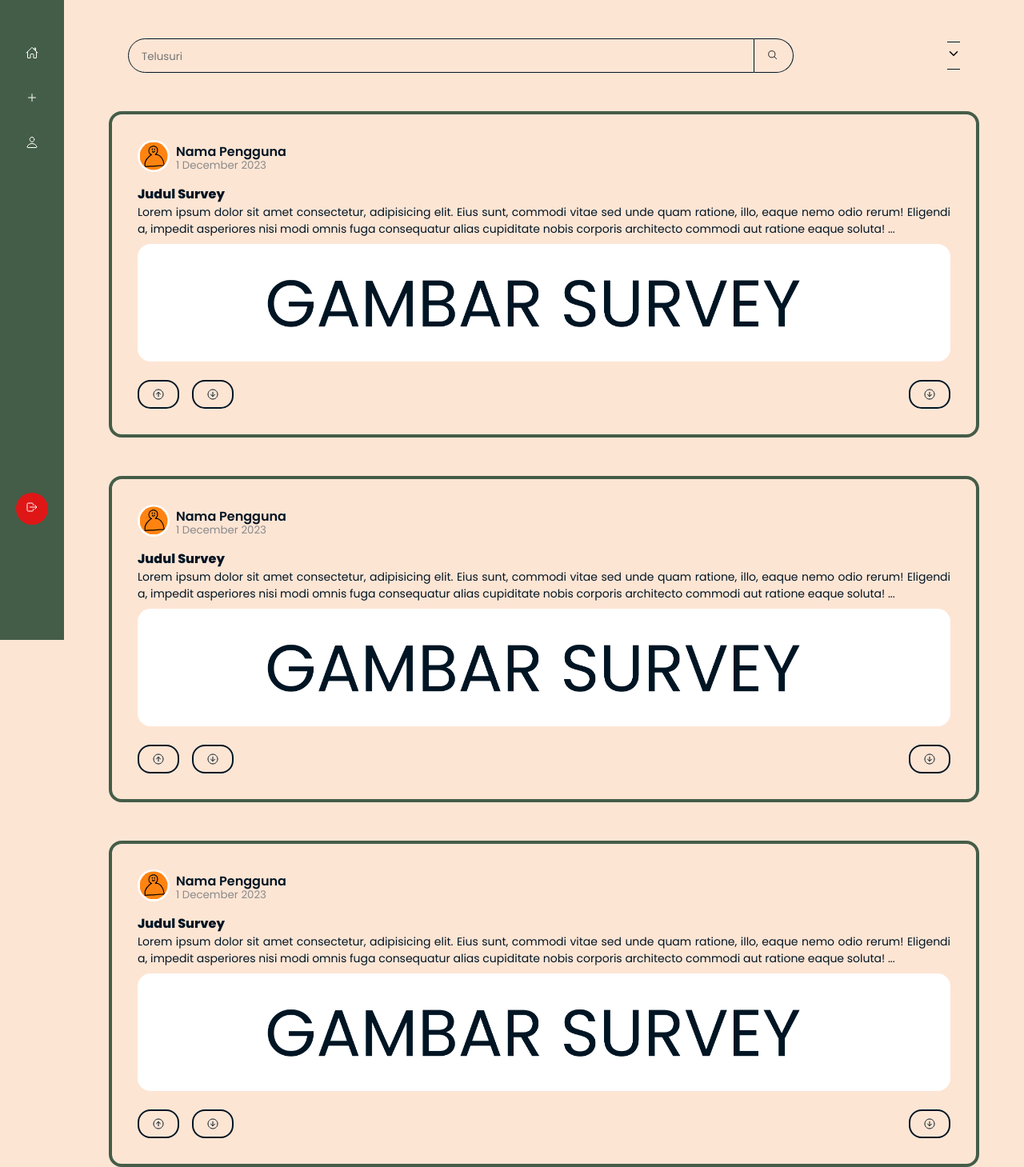
After one commit to dzakwanIrfan/gws, a PHP site: page / in a window 1280 px wide. The commit adds this page. Shown: the whole page at 80% size. Run offline with PHP 8.4, Linux system fonts and the light colour scheme.

Commit message:
menambahkan index.php

```diff
--- /dev/null
+++ b/assets/css/index.css
@@ -0,0 +1,261 @@
+*{
+    margin: 0;
+    padding: 0;
+    font-family: 'Poppins', sans-serif;
+}
+
+body{
+    background-color: #FDE5D4;
+}
+
+.container{
+    margin-left: 5rem;
+}
+
+.heading{
+    display: flex;
+    justify-content: space-between;
+    align-items: center;
+}
+
+/* Search */
+
+.search{
+    margin: 3rem 0 0 5rem;
+}
+
+.search table {
+    border-collapse: separate;
+    border-spacing: 0;
+    width: 65dvw;
+}
+
+.search td{
+    border: 1px solid #001524;
+    padding: 0.5rem 1rem;
+}
+
+.search td:first-child{
+    border-radius: 5rem 0 0 5rem;
+}
+
+.search td:last-child{
+    border-radius: 0 5rem 5rem 0;
+    border-left: none;
+    width: 1rem;
+}
+
+.search td:last-child:hover{
+    background-color: #445D48;
+}
+
+.search input, button{
+    background-color: transparent;
+    outline: none;
+    border: none;
+}
+
+.search input{
+    width: 100%;
+}
+
+.search button{
+    cursor: pointer;
+}
+
+.search button:hover{
+    background-color: #445D48;
+    color: white;
+}
+
+/* Sort */
+.sort{
+    margin: 3rem 5rem 0 0;
+}
+
+.sort-select {
+    border: 1px solid #001524;
+    border-left: none;
+    border-right: none;
+    cursor: pointer;
+    padding: 0.25rem 0;
+    position: relative;
+}
+
+.sort-select:hover {
+    background-color: rgba(0, 21, 36, 0.1);
+}
+
+.dropdown-content {
+    right: 0;
+    left: 0;
+    margin-top: 1rem;
+    display: none;
+    position: absolute;
+    background-color: #FDE5D4;
+    box-shadow: 0px 4px 4px 4px rgba(0, 0, 0, 0.5);
+    z-index: 9;
+}
+
+.dropdown-content a {
+    color: #001524;
+    padding: 0.25rem 1rem;
+    text-decoration: none;
+    display: block;
+}
+
+.dropdown-content a:hover {
+    background-color: rgba(0, 21, 36, 0.1);
+}
+
+  /* content */
+
+.content{
+    position: relative;
+}
+.content > .sub-content{
+    border-radius: 1rem;
+    margin: auto;
+    width: 85dvw;
+    display: block;
+    text-decoration: none;
+    border: 4px solid #445D48;
+    padding: 2rem;
+    margin-top: 3rem;
+    box-sizing: border-box;
+    color: #001524;
+}
+
+.content > .sub-content:hover{
+    background-color: #D6CC99;
+}
+
+.sub-content a{
+    display: block;
+    text-decoration: none;
+    color: #001524;
+}
+
+.profile{
+    display: flex;
+    gap: 0.5rem;
+    align-items: center;
+}
+
+.profile img{
+    width: 2.5rem;
+    height: 2.5rem;
+    background-color: white;
+    padding: 2.5px;
+    object-fit: cover;
+    border-radius: 50%;
+    box-sizing: border-box;
+}
+
+.profile-desk{
+    line-height: 1rem;
+}
+
+.profile-desk .name{
+    font-weight: 600;
+    color: #001524;
+}
+
+.profile-desk .date small{
+    color: rgba(138, 138, 138, 1);
+}
+
+.sub-content .title{
+    margin-top: 0.5rem;
+    font-weight: 800;
+}
+
+.sub-content .desk{
+    font-size: 14px;
+    text-align: justify;
+}
+
+.sub-content .banner{
+    margin: 0.5rem 0;
+    width: 100%;
+    object-fit: cover;
+    border-radius: 1rem;
+}
+
+.action{
+    margin-top: 0.5rem;
+    display: flex;
+    justify-content: space-between;
+    z-index: 99999999;
+}
+
+.votes{
+    display: flex;
+    gap: 1rem;
+}
+
+.center{
+    display: flex;
+    align-items: center;
+    border: 2px solid #001524;
+    padding: 0.5rem 1rem;
+    border-radius: 1rem;
+    font-weight: 600;
+    cursor: pointer;
+}
+
+.up:hover{
+    background-color: #445D48;
+    border-color: transparent;
+    color: white;
+}
+
+.down:hover{
+    background-color: #9F2727;
+    border-color: transparent;
+    color: white;
+}
+
+.share:hover{
+    background-color: #4E639A;
+    border-color: transparent;
+    color: white;
+}
+
+.up.active {
+    background-color: #445D48;
+    border-color: transparent;
+    color: white;
+}
+
+.down.active {
+    background-color: #9F2727;
+    border-color: transparent;
+    color: white;
+}
+
+.share.active{
+    background-color: #4E639A;
+    border-color: transparent;
+    color: white;
+}
+
+@media only screen and (max-width: 1300px) {
+    .sort-span{
+        display: none;
+    }
+
+    .dropdown-content{
+        right: 0;
+        left: auto;
+    }
+
+    .dropdown-content a{
+        font-size: 14px;
+        white-space: nowrap;
+    }
+
+    .action span{
+        display: none;
+    }
+}
--- /dev/null
+++ b/index.php
@@ -0,0 +1,141 @@
+<!DOCTYPE html>
+<html lang="en">
+<head>
+    <meta charset="UTF-8">
+    <meta name="viewport" content="width=device-width, initial-scale=1.0">
+    <title>Glorious Web Survey</title>
+    <?php include("layouts/font.php"); ?>
+    <link rel="stylesheet" href="assets/css/index.css">
+</head>
+<body>
+    <?php include("layouts/sidebar.php"); ?>
+    <div class="container">
+        <div class="heading">
+            <div class="search">
+                <form action="">
+                    <table>
+                        <tr>
+                            <td><input type="text" placeholder="Telusuri"></td>
+                            <td><button type="submit"><ion-icon name="search-outline"></ion-icon></button></td>
+                        </tr>
+                    </table>
+                </form>
+            </div>
+            <div class="sort">
+                <div class="sort-select" onclick="toggleDropdown()">
+                    <span class="sort-span">Urutkan berdasarkan</span> <ion-icon name="chevron-down-outline"></ion-icon>
+                    <div class="dropdown-content">
+                        <a href="#">Waktu buat</a>
+                        <a href="#">Pendukung naik</a>
+                    </div>
+                </div>
+            </div>
+        </div>
+        <div class="content">
+            <div class="sub-content">
+                <div class="profile">
+                    <a href="profile.php"><img src="assets/images/profile-picture.png" alt="profile"></a>
+                    <div class="profile-desk">
+                        <a href="profile.php"><div class="name">Nama Pengguna</div></a>
+                        <a href="profile.php"><div class="date"><small>1 December 2023</small></div></a>
+                    </div>
+                </div>
+                <a href="#">
+                    <div class="title">Judul Survey</div>
+                    <div class="desk">Lorem ipsum dolor sit amet consectetur, adipisicing elit. Eius sunt, commodi vitae sed unde quam ratione, illo, eaque nemo odio rerum! Eligendi a, impedit asperiores nisi modi omnis fuga consequatur alias cupiditate nobis corporis architecto commodi aut ratione eaque soluta! ...</div>
+                    <img src="assets/images/gambar-survey.png" alt="survey-image" class="banner">
+                </a>
+                <div class="action">
+                    <div class="votes">
+                        <div class="up center" onclick="toggleVote(this)">
+                            <ion-icon name="arrow-up-circle-outline"></ion-icon> <span>Dukung naik</span>
+                        </div>
+                        <div class="down center" onclick="toggleVote(this)">
+                            <ion-icon name="arrow-down-circle-outline"></ion-icon> <span>Dukung turun</span>
+                        </div>
+                    </div>
+                    <div class="share center" onclick="toggleShare(this)"><ion-icon name="arrow-down-circle-outline"></ion-icon> <span>Bagikan</span></div>
+                </div>
+            </div>
+        </div>
+        <div class="content">
+            <div class="sub-content">
+                <div class="profile">
+                    <a href="profile.php"><img src="assets/images/profile-picture.png" alt="profile"></a>
+                    <div class="profile-desk">
+                        <a href="profile.php"><div class="name">Nama Pengguna</div></a>
+                        <a href="profile.php"><div class="date"><small>1 December 2023</small></div></a>
+                    </div>
+                </div>
+                <a href="#">
+                    <div class="title">Judul Survey</div>
+                    <div class="desk">Lorem ipsum dolor sit amet consectetur, adipisicing elit. Eius sunt, commodi vitae sed unde quam ratione, illo, eaque nemo odio rerum! Eligendi a, impedit asperiores nisi modi omnis fuga consequatur alias cupiditate nobis corporis architecto commodi aut ratione eaque soluta! ...</div>
+                    <img src="assets/images/gambar-survey.png" alt="survey-image" class="banner">
+                </a>
+                <div class="action">
+                    <div class="votes">
+                        <div class="up center" onclick="toggleVote(this)">
+                            <ion-icon name="arrow-up-circle-outline"></ion-icon> <span>Dukung naik</span>
+                        </div>
+                        <div class="down center" onclick="toggleVote(this)">
+                            <ion-icon name="arrow-down-circle-outline"></ion-icon> <span>Dukung turun</span>
+                        </div>
+                    </div>
+                    <div class="share center" onclick="toggleShare(this)"><ion-icon name="arrow-down-circle-outline"></ion-icon> <span>Bagikan</span></div>
+                </div>
+            </div>
+        </div>
+        <div class="content">
+            <div class="sub-content">
+                <div class="profile">
+                    <a href="profile.php"><img src="assets/images/profile-picture.png" alt="profile"></a>
+                    <div class="profile-desk">
+                        <a href="profile.php"><div class="name">Nama Pengguna</div></a>
+                        <a href="profile.php"><div class="date"><small>1 December 2023</small></div></a>
+                    </div>
+                </div>
+                <a href="#">
+                    <div class="title">Judul Survey</div>
+                    <div class="desk">Lorem ipsum dolor sit amet consectetur, adipisicing elit. Eius sunt, commodi vitae sed unde quam ratione, illo, eaque nemo odio rerum! Eligendi a, impedit asperiores nisi modi omnis fuga consequatur alias cupiditate nobis corporis architecto commodi aut ratione eaque soluta! ...</div>
+                    <img src="assets/images/gambar-survey.png" alt="survey-image" class="banner">
+                </a>
+                <div class="action">
+                    <div class="votes">
+                        <div class="up center" onclick="toggleVote(this)">
+                            <ion-icon name="arrow-up-circle-outline"></ion-icon> <span>Dukung naik</span>
+                        </div>
+                        <div class="down center" onclick="toggleVote(this)">
+                            <ion-icon name="arrow-down-circle-outline"></ion-icon> <span>Dukung turun</span>
+                        </div>
+                    </div>
+                    <div class="share center" onclick="toggleShare(this)"><ion-icon name="arrow-down-circle-outline"></ion-icon> <span>Bagikan</span></div>
+                </div>
+            </div>
+        </div>
+    </div>
+
+<script>
+    function toggleDropdown() {
+    var dropdown = document.querySelector(".dropdown-content");
+    dropdown.style.display = (dropdown.style.display === "block") ? "none" : "block";
+}
+</script>
+<script>
+    function toggleVote(element) {
+        element.classList.toggle('active');
+
+        const otherVoteElement = element.classList.contains('up') ? document.querySelector('.down') : document.querySelector('.up');
+        otherVoteElement.classList.remove('active');
+
+        return false;
+    }
+
+    function toggleShare(element) {
+        element.classList.toggle('active');
+
+        return false;
+    }
+</script>
+
+</body>
+</html>
--- a/layouts/sidebar.php
+++ b/layouts/sidebar.php
@@ -49,7 +49,7 @@
 
 <div class="sidebar">
     <nav>
-        <a href=""><ion-icon name="home-outline"></ion-icon></a>
+        <a href="index.php"><ion-icon name="home-outline"></ion-icon></a>
         <a href=""><ion-icon name="add-outline"></ion-icon></a>
         <a href=""><ion-icon name="person-outline"></ion-icon></a>
     </nav>
```
Also changed, not shown: assets/images/gambar-survey.png (added).
